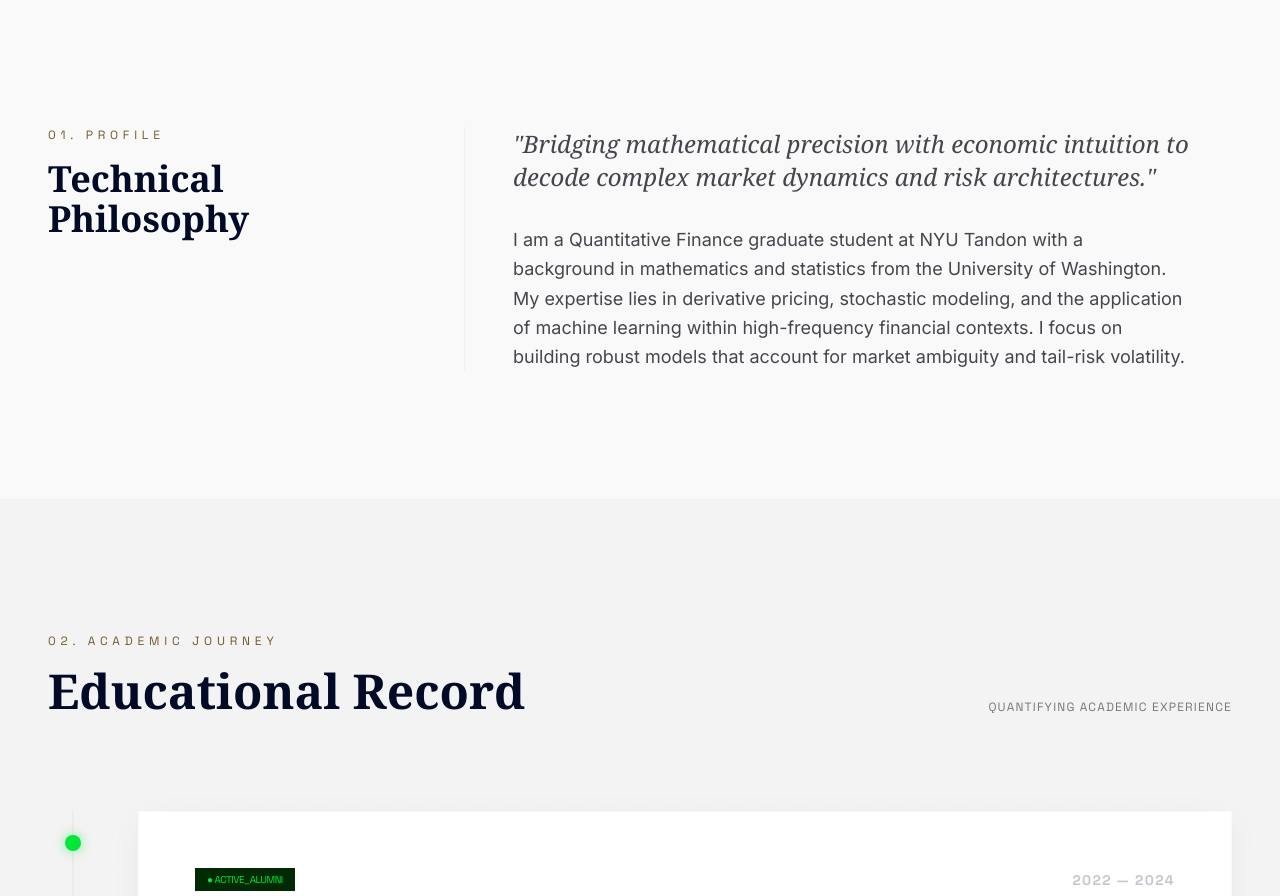
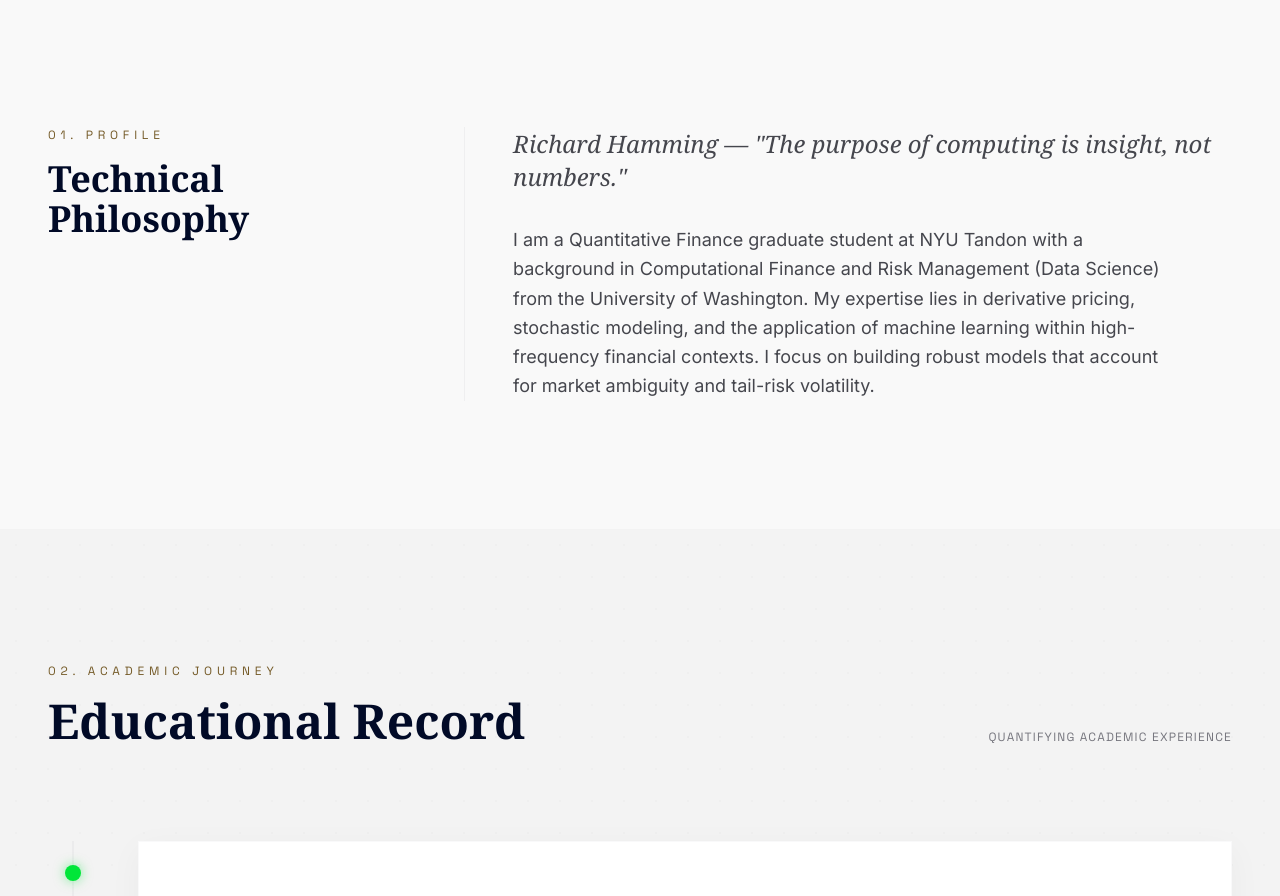
Before and after one commit to Demoniooo/Personal_website, a React (Vite) app: page / in a window 1280 px wide. Shown: the part 940-1836 px from the top of the page. Built offline with nearby package versions, Linux system fonts and the light colour scheme.

Commit message:
Update: Modify Richard Hamming quote and clarify UW major in About section

```diff
--- a/src/components/About.jsx
+++ b/src/components/About.jsx
@@ -8,10 +8,10 @@ export default function About() {
         </div>
         <div className="md:col-span-8 flex flex-col gap-8 border-l border-outline-variant/20 pl-12">
           <p className="font-headline text-2xl leading-snug text-on-surface-variant italic">
-            "Bridging mathematical precision with economic intuition to decode complex market dynamics and risk architectures."
+            Richard Hamming — "The purpose of computing is insight, not numbers."
           </p>
           <p className="font-body text-lg text-on-surface-variant max-w-2xl leading-relaxed">
-            I am a Quantitative Finance graduate student at NYU Tandon with a background in mathematics and statistics from the University of Washington. My expertise lies in derivative pricing, stochastic modeling, and the application of machine learning within high-frequency financial contexts. I focus on building robust models that account for market ambiguity and tail-risk volatility.
+            I am a Quantitative Finance graduate student at NYU Tandon with a background in Computational Finance and Risk Management (Data Science) from the University of Washington. My expertise lies in derivative pricing, stochastic modeling, and the application of machine learning within high-frequency financial contexts. I focus on building robust models that account for market ambiguity and tail-risk volatility.
           </p>
         </div>
       </div>
```
